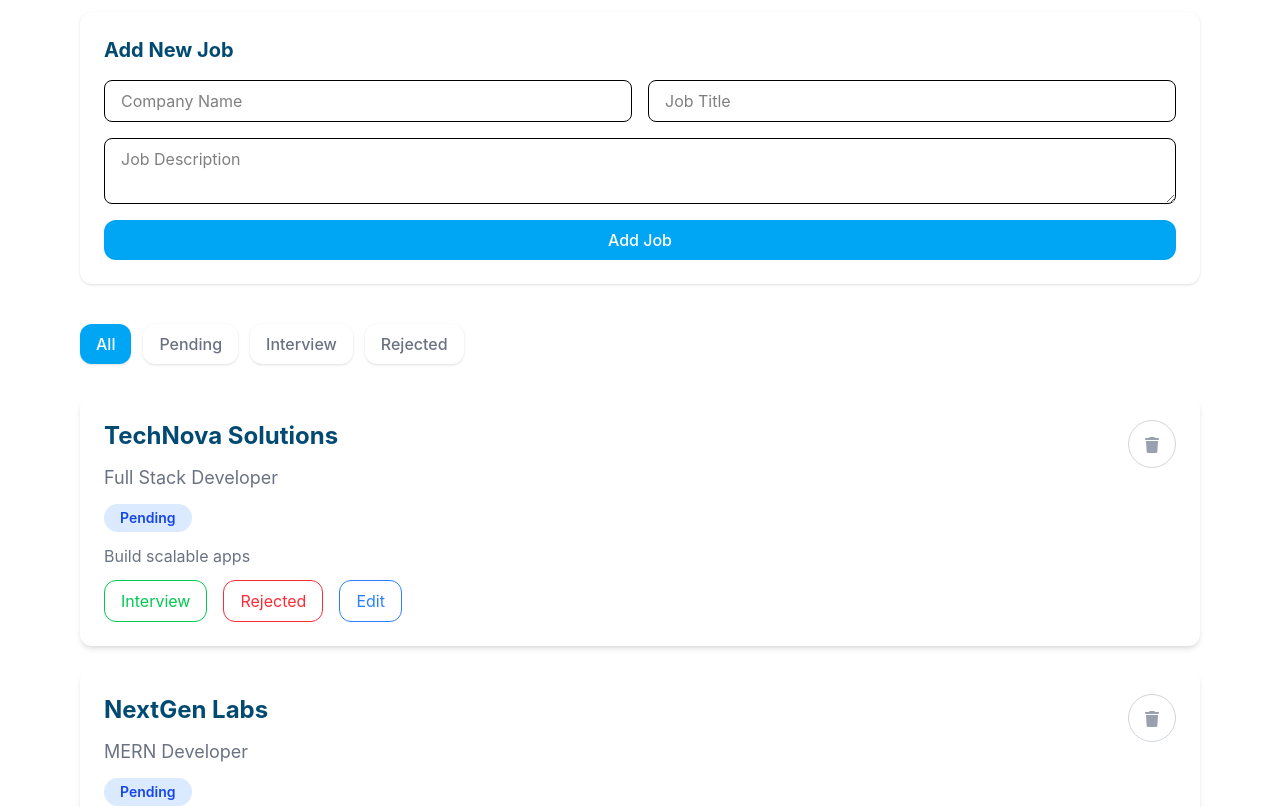
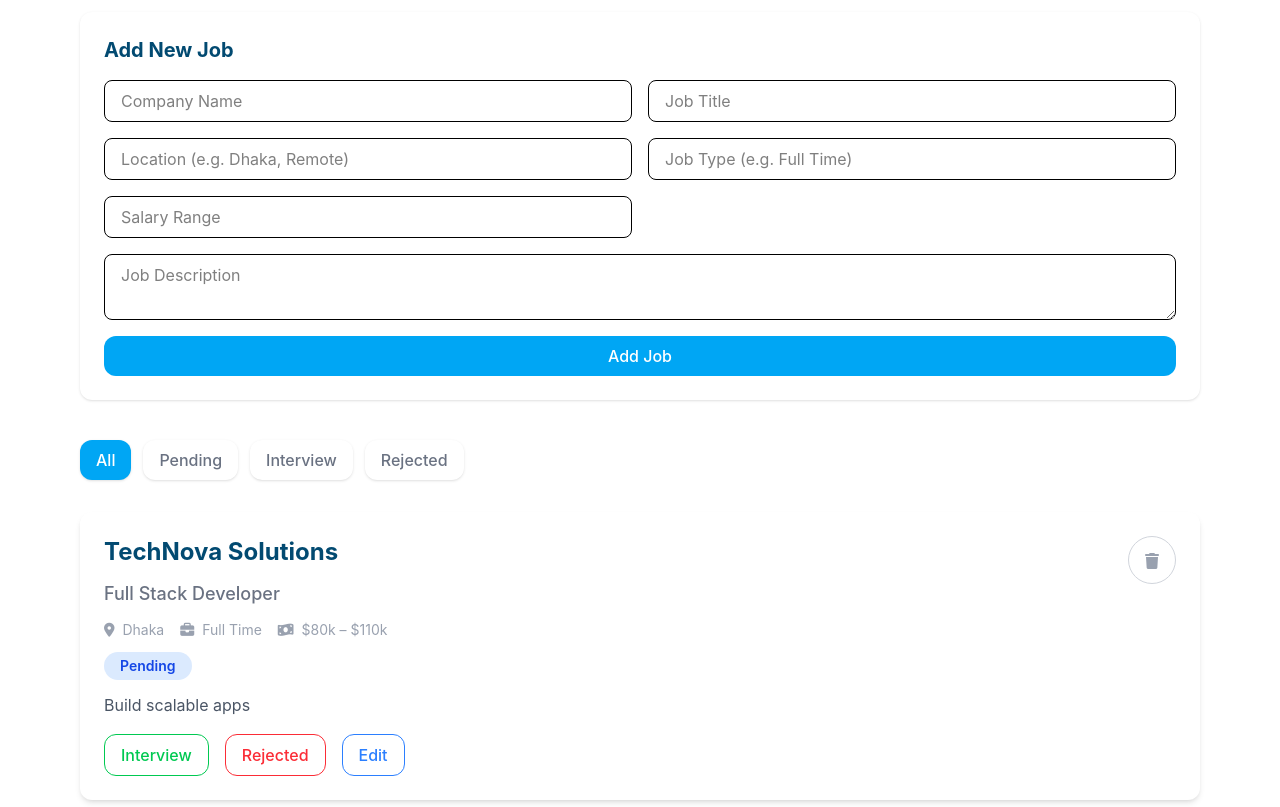
Before and after one commit to Azizulislamch/applyflow-react, a React (Vite) app: page / in a window 1280 px wide. Shown: the part 320-1127 px from the top of the page. Built offline with nearby package versions, Linux system fonts and the light colour scheme.

Commit message:
Update job cards and job form

```diff
--- a/src/components/JobCard.jsx
+++ b/src/components/JobCard.jsx
@@ -7,24 +7,37 @@ const JobCard = ({ job, onDelete, onStatusUpdate, onEdit }) => {
 
   return (
     <article className="bg-white rounded-xl shadow-md p-6 flex justify-between gap-6 transition hover:shadow-lg">
-            <div className="space-y-3">
+      <div className="space-y-3 w-full">
         <h2 className="text-2xl font-bold text-sky-900">{job.company}</h2>
-                <p className="text-gray-500 text-lg">{job.title}</p>
+        <p className="text-gray-500 text-lg font-medium">{job.title}</p>
+
+        {/* New Fields Section */}
+        <ul className="flex flex-wrap gap-4 text-sm text-gray-400">
+          {job.location && <li><i className="fa-solid fa-location-dot mr-1"></i> {job.location}</li>}
+          {job.type && <li><i className="fa-solid fa-briefcase mr-1"></i> {job.type}</li>}
+          {job.salary && <li><i className="fa-solid fa-money-bill-wave mr-1"></i> {job.salary}</li>}
+        </ul>
+
         <span className={`inline-block px-4 py-1 rounded-full font-semibold text-sm ${statusStyles[job.status]}`}>
           {job.status.charAt(0).toUpperCase() + job.status.slice(1)}
         </span>
-                <p className="text-gray-500">{job.desc}</p>
 
-                <div className="flex flex-wrap gap-4 mt-3">
-                    <button onClick={() => onStatusUpdate(job.id, 'interview')} className="px-4 py-2 rounded-xl border border-green-500 text-green-500 hover:bg-green-500 hover:text-white transition">Interview</button>
-                    <button onClick={() => onStatusUpdate(job.id, 'rejected')} className="px-4 py-2 rounded-xl border border-red-500 text-red-500 hover:bg-red-500 hover:text-white transition">Rejected</button>
-                    <button onClick={onEdit} className="px-4 py-2 rounded-xl border border-blue-500 text-blue-500 hover:bg-blue-500 hover:text-white transition">Edit</button>
+        <p className="text-gray-600 leading-relaxed">{job.desc}</p>
+
+        <div className="flex flex-wrap gap-4 mt-4">
+          <button onClick={() => onStatusUpdate(job.id, 'interview')} className="px-4 py-2 rounded-xl border border-green-500 text-green-500 hover:bg-green-500 hover:text-white transition font-medium">Interview</button>
+          <button onClick={() => onStatusUpdate(job.id, 'rejected')} className="px-4 py-2 rounded-xl border border-red-500 text-red-500 hover:bg-red-500 hover:text-white transition font-medium">Rejected</button>
+          <button onClick={onEdit} className="px-4 py-2 rounded-xl border border-blue-500 text-blue-500 hover:bg-blue-500 hover:text-white transition font-medium">Edit</button>
         </div>
       </div>
+
+      <div className="flex flex-col justify-start">
         <button onClick={() => onDelete(job.id)} className="p-3 h-12 w-12 rounded-full border border-gray-300 text-gray-400 hover:bg-red-50 hover:text-red-500 transition">
           <i className="fa-solid fa-trash"></i>
         </button>
+      </div>
     </article>
   );
 };
+
 export default JobCard;
--- a/src/components/JobForm.jsx
+++ b/src/components/JobForm.jsx
@@ -4,7 +4,6 @@ const JobForm = ({ onSubmit, editingJob, setEditingJob }) => {
   const [formData, setFormData] = useState({
     company: '', title: '', location: '', type: '', salary: '', desc: ''
   });
-
 
   useEffect(() => {
     if (editingJob) setFormData(editingJob);
@@ -24,19 +23,35 @@ const JobForm = ({ onSubmit, editingJob, setEditingJob }) => {
       <form onSubmit={handleSubmit} className="grid grid-cols-1 md:grid-cols-2 gap-4">
         <input
           value={formData.company}
-                    onChange={(e) => setFormData({ ...formData, company: e.target.value })}
+          onChange={(e) => setFormData({...formData, company: e.target.value})}
           type="text" placeholder="Company Name" className="border rounded-lg px-4 py-2" required
         />
         <input
           value={formData.title}
-                    onChange={(e) => setFormData({ ...formData, title: e.target.value })}
+          onChange={(e) => setFormData({...formData, title: e.target.value})}
           type="text" placeholder="Job Title" className="border rounded-lg px-4 py-2" required
+        />
+        <input
+          value={formData.location}
+          onChange={(e) => setFormData({...formData, location: e.target.value})}
+          type="text" placeholder="Location (e.g. Dhaka, Remote)" className="border rounded-lg px-4 py-2"
+        />
+        <input
+          value={formData.type}
+          onChange={(e) => setFormData({...formData, type: e.target.value})}
+          type="text" placeholder="Job Type (e.g. Full Time)" className="border rounded-lg px-4 py-2"
+        />
+        <input
+          value={formData.salary}
+          onChange={(e) => setFormData({...formData, salary: e.target.value})}
+          type="text" placeholder="Salary Range" className="border rounded-lg px-4 py-2"
         />
         <textarea
           value={formData.desc}
-                    onChange={(e) => setFormData({ ...formData, desc: e.target.value })}
+          onChange={(e) => setFormData({...formData, desc: e.target.value})}
           placeholder="Job Description" className="border rounded-lg px-4 py-2 md:col-span-2"
         ></textarea>
+
         <button type="submit" className="md:col-span-2 bg-sky-500 text-white py-2 rounded-xl font-medium hover:bg-sky-600 transition">
           {editingJob ? "Update Job" : "Add Job"}
         </button>
@@ -47,4 +62,5 @@ const JobForm = ({ onSubmit, editingJob, setEditingJob }) => {
     </section>
   );
 };
+
 export default JobForm;
```
Lines whose indentation alone changed are shown as unchanged.
